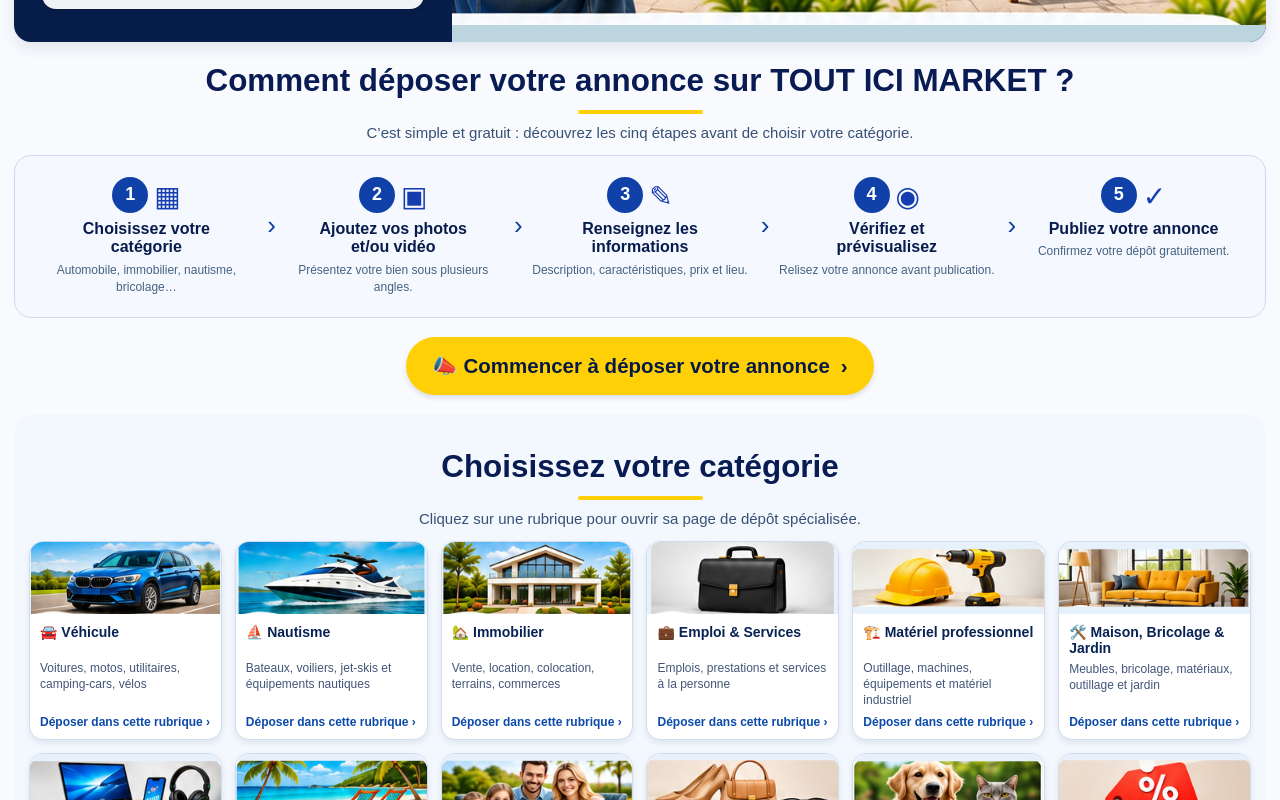
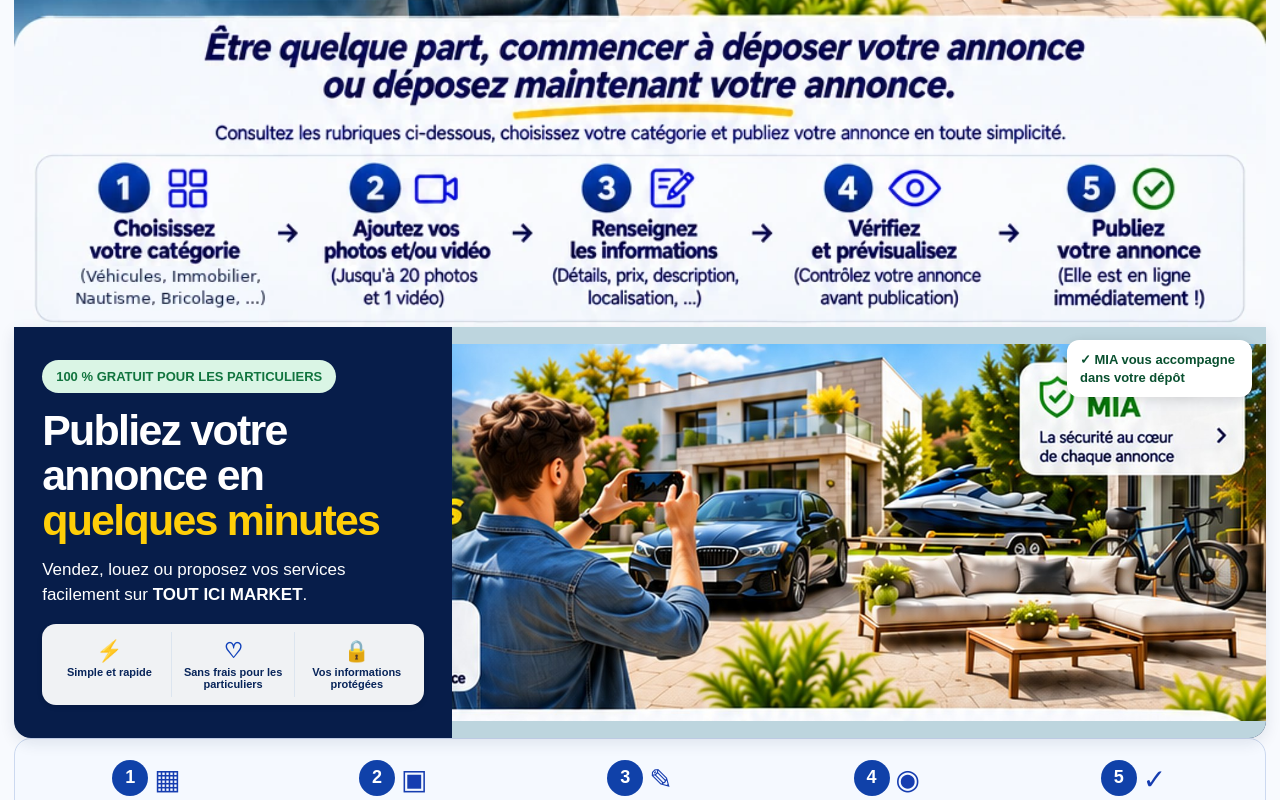
Before and after one commit to Touticimarket/tout-ici-market, a Next.js app: page /deposer in a window 1280 px wide. Shown: the part 600-1400 px from the top of the page. Built offline with nearby package versions, Linux system fonts and the light colour scheme.

Commit message:
Match exact supplied deposit screenshot on desktop, preserve interactive category cards and responsive mobile view

```diff
--- a/app/deposer/page.tsx
+++ b/app/deposer/page.tsx
@@ -2,9 +2,10 @@ import Link from "next/link";
 import {depotCategories} from "./categories";
 export const metadata={title:"Déposer une annonce gratuite | TOUT ICI MARKET",description:"Découvrez les cinq étapes du dépôt gratuit et choisissez une catégorie pour publier votre annonce."};
 
-const principal=depotCategories.filter(c=>c.slug!=="autres");
+const depotOrder=["automobile","immobilier","nautisme","emploi-services","maison-bricolage-jardin","tv-telephonie-informatique","famille","mode-accessoires","animaux","materiel-pro","loisirs-voyages","bons-plans"];
+const principal=depotOrder.map(slug=>depotCategories.find(c=>c.slug===slug)).filter((c):c is (typeof depotCategories)[number]=>Boolean(c));
 const etapes=[
- {titre:"Choisissez votre catégorie",description:"Automobile, immobilier, nautisme, bricolage…",icone:"▦"},
+ {titre:"Choisissez votre catégorie",description:"Véhicules, immobilier, nautisme, bricolage…",icone:"▦"},
  {titre:"Ajoutez vos photos et/ou vidéo",description:"Présentez votre bien sous plusieurs angles.",icone:"▣"},
  {titre:"Renseignez les informations",description:"Description, caractéristiques, prix et lieu.",icone:"✎"},
  {titre:"Vérifiez et prévisualisez",description:"Relisez votre annonce avant publication.",icone:"◉"},
@@ -17,6 +18,10 @@ body:has(.depot-entry){background:#f8fafe!important}
 body:has(.depot-entry) .tim-shell{display:block;max-width:1800px;padding:0;margin:0 auto}
 body:has(.depot-entry) .tim-sidebar{display:none}
 body:has(.depot-entry) .tim-content{width:100%}
+.depot-entry .reference-top{width:100%;margin:0;padding:0;overflow:hidden;background:#f9fbfe}
+.depot-entry .reference-top img{display:block;width:100%;height:auto;object-fit:contain}
+.depot-entry .reference-top img:first-child{border-radius:0}
+.depot-entry .hero,.depot-entry .intro-heading,.depot-entry .steps{display:none}
 .depot-entry{color:#071c4c;font-family:Arial,Helvetica,sans-serif;padding:0 14px 28px}
 .depot-entry *{box-sizing:border-box}
 .depot-entry .hero{display:grid;grid-template-columns:35% minmax(0,65%);align-items:stretch;position:relative;overflow:hidden;background:#071d4a;box-shadow:0 5px 15px #13234f1b;border-radius:0 0 17px 17px;min-height:330px}
@@ -47,7 +52,7 @@ body:has(.depot-entry) .tim-content{width:100%}
 .depot-entry .start-button{display:inline-flex;align-items:center;justify-content:center;gap:11px;background:#ffd006;color:#071a46;padding:17px 26px;border-radius:40px;font-weight:900;text-decoration:none;font-size:clamp(15px,1.6vw,21px);box-shadow:0 3px 5px #071d481e}
 .depot-entry .start-button:hover,.depot-entry .start-button:focus-visible{background:#ffe05a}
 .depot-entry .categories-wrap{background:#f3f7fe;border-radius:22px;padding:14px 15px 18px;margin-top:15px}
-.depot-entry .cards{display:grid;grid-template-columns:repeat(6,minmax(0,1fr));gap:13px}
+.depot-entry .cards{display:grid;grid-template-columns:repeat(4,minmax(0,1fr));gap:13px}
 .depot-entry .card{display:flex;flex-direction:column;text-decoration:none;color:#092254;border:1px solid #d1dced;background:#fff;border-radius:14px;overflow:hidden;min-width:0;box-shadow:0 3px 6px #10264d15;transition:border-color .15s,transform .15s}
 .depot-entry .card:hover,.depot-entry .card:focus-visible{border-color:#ffcb0b;transform:translateY(-2px)}
 .depot-entry .card img{display:block;width:100%;height:auto;aspect-ratio:2.65/1;object-fit:fill;object-position:center;background:#e7f1fb}
@@ -73,6 +78,7 @@ body:has(.depot-entry) .tim-content{width:100%}
 @media(max-width:1200px){.depot-entry .cards{grid-template-columns:repeat(4,minmax(0,1fr))}}
 @media(max-width:820px){.depot-entry .cards{grid-template-columns:repeat(3,minmax(0,1fr))}.depot-entry .hero{min-height:270px;grid-template-columns:39% minmax(0,61%)}.depot-entry .hero-copy{max-width:none}.depot-entry .steps{grid-template-columns:repeat(5,minmax(0,1fr))}.depot-entry .step{padding:5px}.depot-entry .step strong{font-size:12px}.depot-entry .step small{font-size:11px}}
 @media(max-width:600px){
+.depot-entry .reference-top{display:none}.depot-entry .hero{display:grid}.depot-entry .intro-heading{display:block}.depot-entry .steps{display:flex}
 .depot-entry{padding:0 8px 24px}
 .depot-entry .hero{min-height:0;border-radius:0 0 13px 13px;grid-template-columns:1fr}.depot-entry .hero-visual{order:2}.depot-entry .hero-visual img{width:100%;height:auto}.depot-entry .hero-stamp{font-size:10px;top:6px;right:6px;padding:7px;max-width:125px}
 .depot-entry .hero-copy{padding:20px 16px;max-width:100%;width:100%;order:1}
@@ -92,6 +98,7 @@ body:has(.depot-entry) .tim-content{width:100%}
 .depot-entry .trust{grid-template-columns:repeat(2,1fr);row-gap:12px}
 }
 `}</style>
+<div className="reference-top" aria-label="Présentation du dépôt d’annonce et ses cinq étapes"><img src="/depot/reference-haut.svg" alt="Publiez votre annonce en quelques minutes : voiture, maison, bateau, vélo et mobilier ; dépôt gratuit pour les particuliers" /><img src="/depot/reference-etapes.svg" alt="Comment déposer une annonce : choisir sa catégorie, ajouter photos et vidéo, remplir les informations, vérifier et publier" /></div>
 <section className="hero">
 <div className="hero-copy">
 <span className="eyebrow">100 % GRATUIT POUR LES PARTICULIERS</span>
@@ -99,7 +106,7 @@ body:has(.depot-entry) .tim-content{width:100%}
 <p>Vendez, louez ou proposez vos services facilement sur <strong>TOUT ICI MARKET</strong>.</p>
 <div className="benefits" aria-label="Les avantages"><span><b>⚡</b>Simple et rapide</span><span><b>♡</b>Sans frais pour les particuliers</span><span><b>🔒</b>Vos informations protégées</span></div>
 </div><div className="hero-visual"><img src="/depot/depot-photo.svg" alt="Photographie de la maison, de la voiture, du bateau, du vélo et du mobilier avec une personne prenant une photo" /><div className="hero-stamp">✓ MIA vous accompagne dans votre dépôt</div></div></section>
-<div className="section-title"><h2>Comment déposer votre annonce sur TOUT ICI MARKET ?</h2><p>C’est simple et gratuit : découvrez les cinq étapes avant de choisir votre catégorie.</p></div>
+<div className="section-title intro-heading"><h2>Être quelque part, commencer à déposer votre annonce ou déposez maintenant votre annonce.</h2><p>Consultez les rubriques ci-dessous, choisissez votre catégorie et publiez votre annonce en toute simplicité.</p></div>
 <div className="steps" aria-label="Les cinq étapes du dépôt d'annonce">{etapes.map((e,i)=><div className="step" key={e.titre}><span className="number">{i+1}</span><span className="step-icon" aria-hidden="true">{e.icone}</span><strong>{e.titre}</strong><small>{e.description}</small></div>)}</div>
 <div className="start-wrap"><a href="#categories-depot" className="start-button">📣 Commencer à déposer votre annonce <span aria-hidden="true">›</span></a></div>
 <section className="categories-wrap" id="categories-depot">
```
